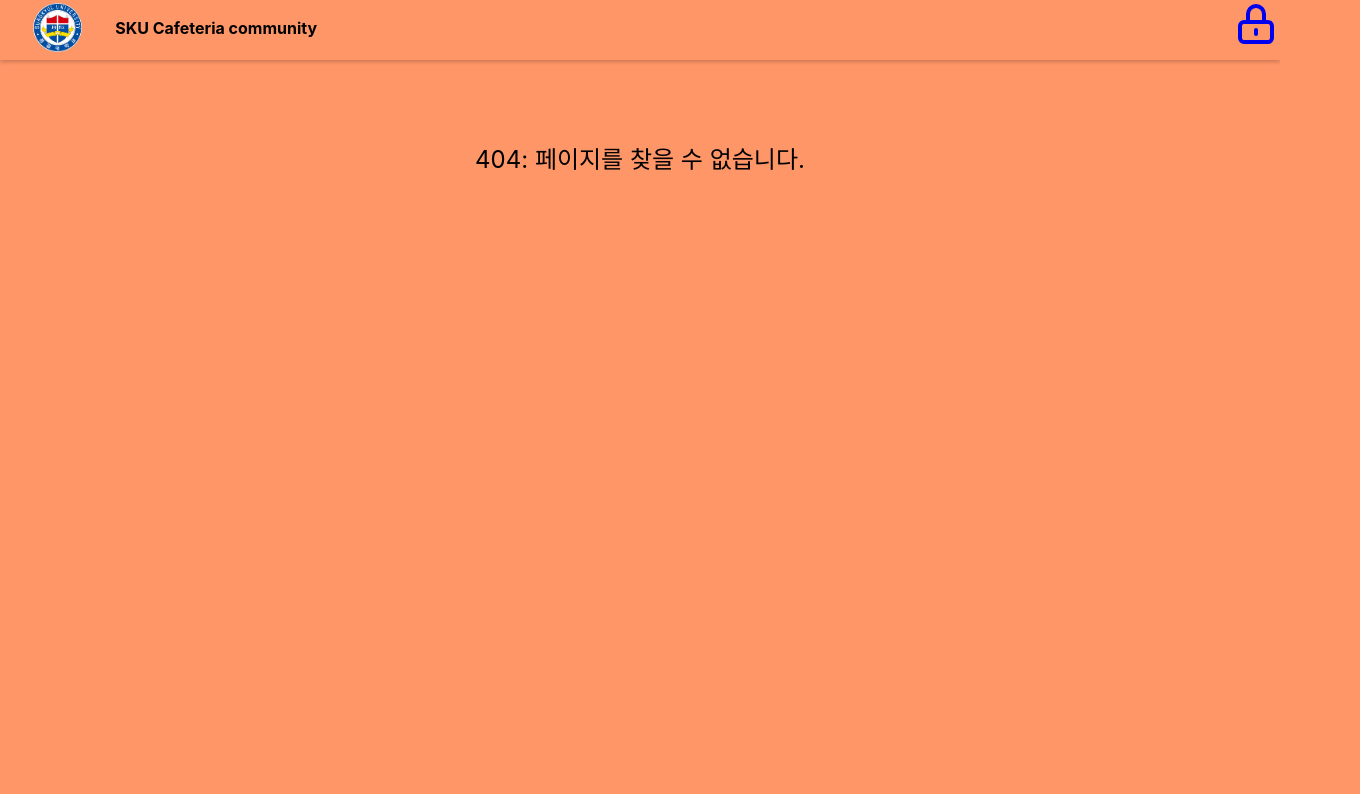
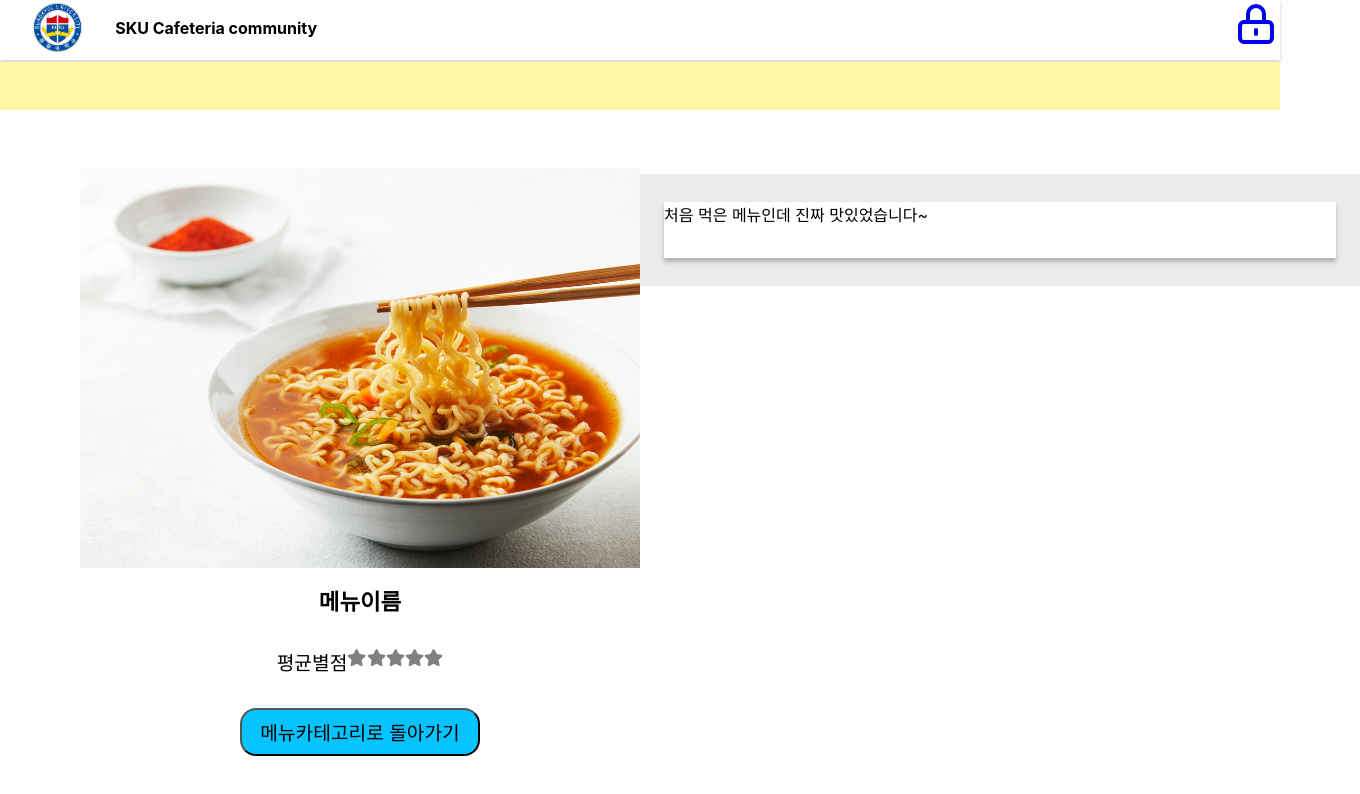
Before and after one commit to kwongwangjae/SchoolEat, a React (Create React App) app in the folder eatfront/: page /Review in a window 1280 px wide. Before the commit this address had no page. Shown: the top 794 px of the page, 1360 px wide, since content can reach past the window. Built offline with nearby package versions, Linux system fonts and the light colour scheme.

Commit message:
feat: Review Img

```diff
--- a/eatfront/src/App.tsx
+++ b/eatfront/src/App.tsx
@@ -6,6 +6,7 @@ import NotFound from "./components/header/NotFound";
 import CategoryPage from "./pages/CategoryPage";
 import LoginPage from "./pages/LoginPage";
 import MembershipPage from "./pages/MembershipPage";
+import ReviewPage from "./pages/ReviewPage";
 
 function App() {
   return (
@@ -16,6 +17,7 @@ function App() {
           <Route path="/" element={<MainPage />} />
           <Route path="/Rice" element={<CategoryPage />} />
           <Route path="/Login" element={<LoginPage />} />
+          <Route path="/Review" element={<ReviewPage />} />
           <Route path="/Membership" element={<MembershipPage />} />
         </Routes>
       </BrowserRouter>
--- a/eatfront/src/components/category/Rice.tsx
+++ b/eatfront/src/components/category/Rice.tsx
@@ -9,3 +9,5 @@ const Rice = () => {
 };
 
 export default Rice;
+
+//현재는 카테고리 페이지를 따로 만들었지만 이후에는 mainpage에서 자동으로 돌아갈 수 있게 만들 예정이다.(검색기능과 같은 형식으로 제작예정)
--- a/eatfront/src/components/login/Login.tsx
+++ b/eatfront/src/components/login/Login.tsx
@@ -108,8 +108,6 @@ const LoginCheck = styled.div`
 const Check = styled.div``;
 
 const LoginButton = styled.button`
-  align-items: center;
-  justify-content: center;
   font-style: normal;
   font-weight: 700;
   font-size: 1.5rem;
@@ -120,8 +118,6 @@ const LoginButton = styled.button`
   border: 0;
 `;
 const CheckButton = styled.button`
-  align-items: center;
-  justify-content: center;
   font-style: normal;
   font-weight: 700;
   font-size: 1.5rem;
--- /dev/null
+++ b/eatfront/src/components/review/Review.tsx
@@ -0,0 +1,119 @@
+import React from "react";
+import styled from "styled-components";
+import ramen from "../../images/013039_1.jpg";
+import FarStar from "../main/FarStar";
+const Review = () => {
+  return (
+    <>
+      <Tag />
+      <Block>
+        <ImgBlock>
+          <IMG src={ramen} />
+          <MenuText>메뉴이름</MenuText>
+          <Rating>
+            <div>평균별점 </div>
+            <FarStar />
+          </Rating>
+          <CategoryBox>메뉴카테고리로 돌아가기</CategoryBox>
+        </ImgBlock>
+        <ReviewBlock>
+          <ReviewBox>
+            <ID></ID>
+            <ReviewTextBox>처음 먹은 메뉴인데 진짜 맛있었습니다~</ReviewTextBox>
+          </ReviewBox>
+        </ReviewBlock>
+      </Block>
+    </>
+  );
+};
+
+export default Review;
+
+const Tag = styled.div`
+  display: flex;
+  justify-content: space-evenly;
+  align-items: center;
+  font-size: 1.3rem;
+  height: 3rem;
+  background: #fff6a6;
+  margin-bottom: 2rem;
+`;
+
+const Block = styled.div`
+  display: flex;
+  align-items: center;
+`;
+
+const ImgBlock = styled.div`
+  display: flex;
+  justify-content: center;
+  flex-direction: column;
+  margin-left: 5rem;
+  width: 35rem;
+  height: 40rem;
+`;
+
+const ReviewBlock = styled.div`
+  display: flex;
+  justify-content: center;
+  width: 50rem;
+  height: 40rem;
+`;
+
+const IMG = styled.img`
+  display: flex;
+  justify-content: center;
+  width: 35rem;
+  height: 25rem;
+`;
+
+const MenuText = styled.div`
+  display: flex;
+  font-size: 1.4rem;
+  font-style: normal;
+  font-weight: 700;
+  margin-top: 1rem;
+  justify-content: center;
+`;
+
+const Rating = styled.div`
+  display: flex;
+  justify-content: center;
+  margin-top: 2rem;
+  font-size: 1.2rem;
+`;
+
+const CategoryBox = styled.button`
+  display: flex;
+  justify-content: center;
+  align-items: center;
+  margin-top: 2rem;
+  margin-left: 10rem;
+  font-size: 1.2rem;
+  width: 15rem;
+  height: 3rem;
+  background: #05c3ff;
+  border-radius: 1rem;
+`;
+
+const ReviewBox = styled.div`
+  display: flex;
+  justify-content: center;
+  align-items: center;
+  flex-direction: column;
+  width: 45rem;
+  height: 7rem;
+  background: #ecebeb;
+  margin-top: 2rem;
+`;
+
+const ReviewTextBox = styled.div`
+  display: flex;
+  width: 42rem;
+  height: 3.5rem;
+  background: #ffffff;
+  box-shadow: 0px 4px 4px rgba(0, 0, 0, 0.25);
+  border: 1px white;
+`;
+
+const ID = styled.div``;
--- /dev/null
+++ b/eatfront/src/pages/ReviewPage.tsx
@@ -0,0 +1,13 @@
+import React from "react";
+import HeaderTop from "../components/header/HeaderTop";
+import Review from "../components/review/Review";
+const ReviewPage = () => {
+  return (
+    <>
+      <HeaderTop />
+      <Review />
+    </>
+  );
+};
+
+export default ReviewPage;
```
